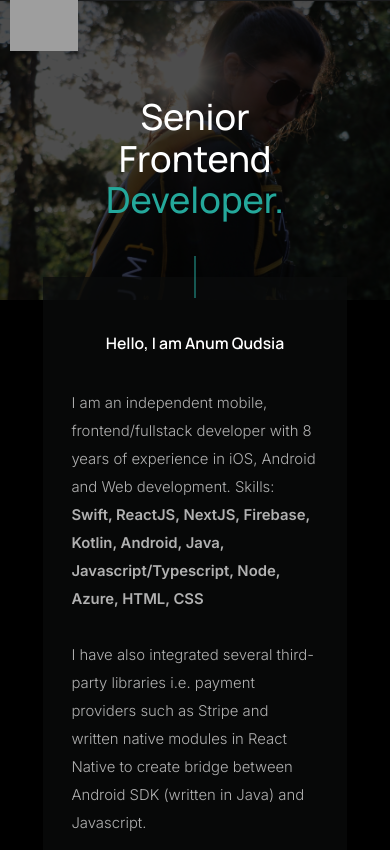
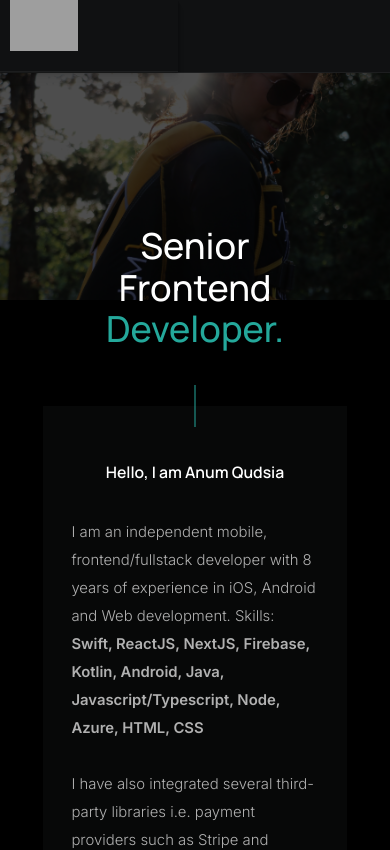
Before and after one commit to AnumQ/ai-next, a Next.js app: page / in a window 390 px wide. Shown: the top 850 px of the page. Built offline with nearby package versions, Linux system fonts and the light colour scheme; grey boxes are pictures that could not be loaded.

Commit message:
Add header-height as a css variable to :root.

```diff
--- a/styles/css/styles.css
+++ b/styles/css/styles.css
@@ -259,6 +259,14 @@
   --vspace-btn: var(--vspace-2);
 }
 
+/* -------------------------------------------------------------------
+ * ## Height
+ * ------------------------------------------------------------------- */
+
+:root {
+  --header-height: 7.3rem;
+}
+
 /* on mobile devices below 600px, change the value of '--multiplier'
  * to adjust the values of base font size and vertical space unit.
  */
@@ -2834,7 +2842,8 @@ img.u-pull-left {
  *
  * ------------------------------------------------------------------- */
 .s-pagewrap {
-  --header-height: 6rem;
+  /* --header-height: 6rem; */
+  height: var(--header-height);
 
   display: flex;
   flex-direction: column;
@@ -2981,10 +2990,9 @@ img.u-pull-left {
  * ## mobile menu toggle
  * -------------------------------------------------------------------- */
 .s_header__menu-toggle {
-  display: none;
+  display: block;
   width: 6.8rem;
-  height: 7.2rem;
-  /* height: var(--header-height); */
+  height: var(--header-height);
   position: absolute;
   top: 0;
   right: 0.8rem;
@@ -3064,14 +3072,16 @@ img.u-pull-left {
 
 @media screen and (max-width: 900px) {
   .s_header {
-    display: block;
-    border: none;
-    background-color: transparent;
+    /* display: block; */
+    /* border: none; */
+    /* background-color: transparent; */
+    height: var(--header-height);
+    /* height: 6rem; */
   }
 
   .s_header__block {
     width: 100%;
-    height: var(--header-height);
+    /* height: var(--header-height); */
     background-color: var(--color-body);
     border-bottom: 1px solid var(--color-border);
     box-shadow: var(--box-shadow);
```
